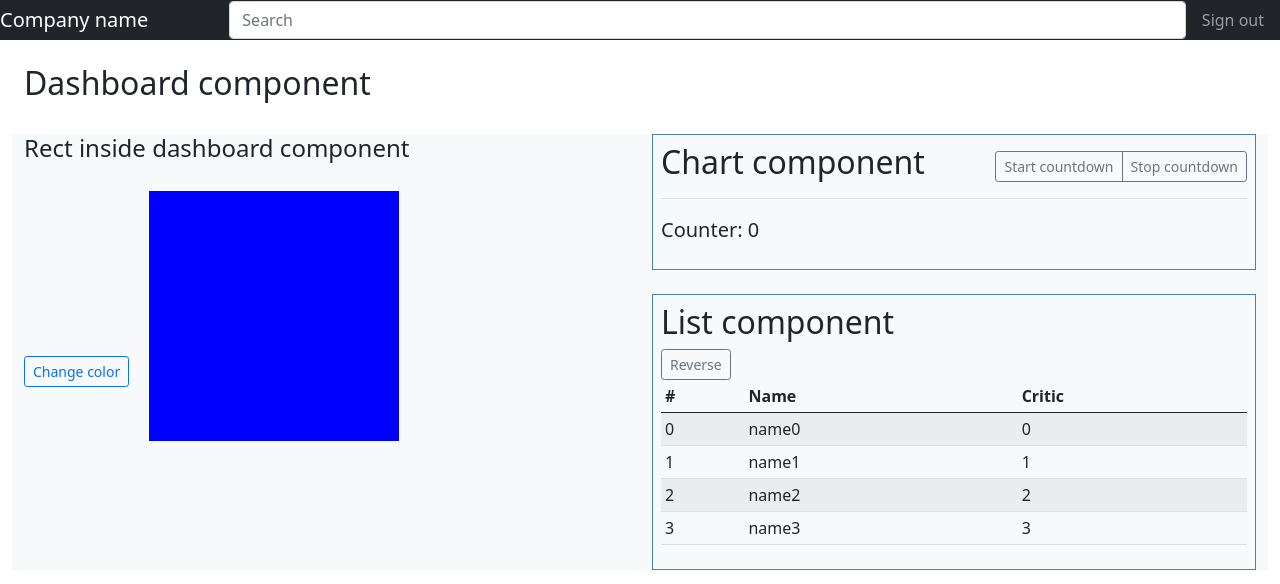
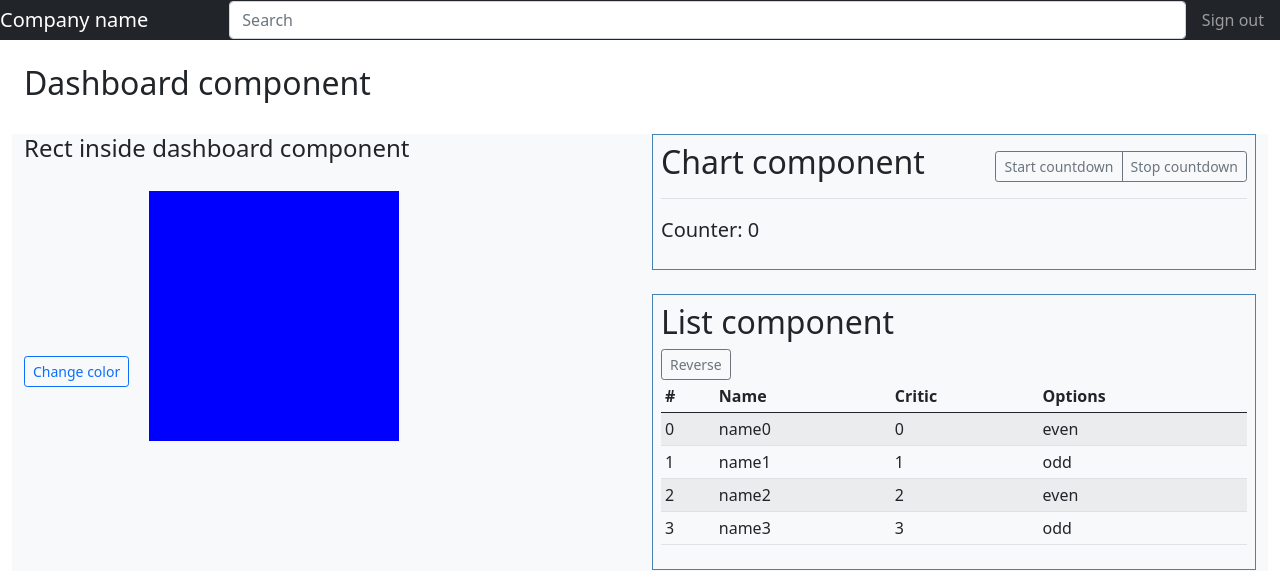
Before and after one commit to fraperleo/ng-change-detection, an Angular app: page / in a window 1280 px wide. Shown: the top 584 px of the page. Built offline with nearby package versions, Linux system fonts and the light colour scheme.

Commit message:
Adding list item component

```diff
--- a/src/app/app.module.ts
+++ b/src/app/app.module.ts
@@ -6,13 +6,15 @@ import { AppComponent } from './app.component';
 import { DashboardComponent } from './dashboard/dashboard.component';
 import { ChartComponent } from './dashboard/chart/chart.component';
 import { ListComponent } from './dashboard/list/list.component';
+import { ListItemComponent } from './dashboard/list/list-item/list-item.component';
 
 @NgModule({
   declarations: [
     AppComponent,
     DashboardComponent,
     ChartComponent,
-    ListComponent
+    ListComponent,
+    ListItemComponent
   ],
   imports: [
     BrowserModule,
--- /dev/null
+++ b/src/app/dashboard/list/list-item/list-item.component.html
@@ -0,0 +1 @@
+<span> {{ critic % 2 ? 'odd' : 'even' }} </span>
--- /dev/null
+++ b/src/app/dashboard/list/list-item/list-item.component.ts
@@ -0,0 +1,21 @@
+import { AfterViewChecked, Component, Input, OnInit } from '@angular/core';
+
+@Component({
+  selector: 'app-list-item',
+  templateUrl: './list-item.component.html',
+  styleUrls: ['./list-item.component.scss']
+})
+export class ListItemComponent implements OnInit, AfterViewChecked {
+
+  @Input() critic: number;
+
+  constructor() { }
+
+  ngOnInit() {
+  }
+
+  ngAfterViewChecked() {
+    console.log('CD: List item');
+  }
+
+}
--- a/src/app/dashboard/list/list.component.html
+++ b/src/app/dashboard/list/list.component.html
@@ -7,6 +7,7 @@
           <th>#</th>
           <th>Name</th>
           <th>Critic</th>
+          <th>Options</th>
         </tr>
       </thead>
       <tbody>
@@ -14,6 +15,7 @@
           <td>{{item.id}}</td>
           <td>{{item.name}}</td>
           <td>{{item.critic}}</td>
+          <td><app-list-item [critic]="item.critic"></app-list-item></td>
         </tr>
       </tbody>
     </table>
```
Also changed, not shown: src/app/dashboard/list/list-item/list-item.component.scss (added), 1 other file (tests, documents, lock files or other folders).
